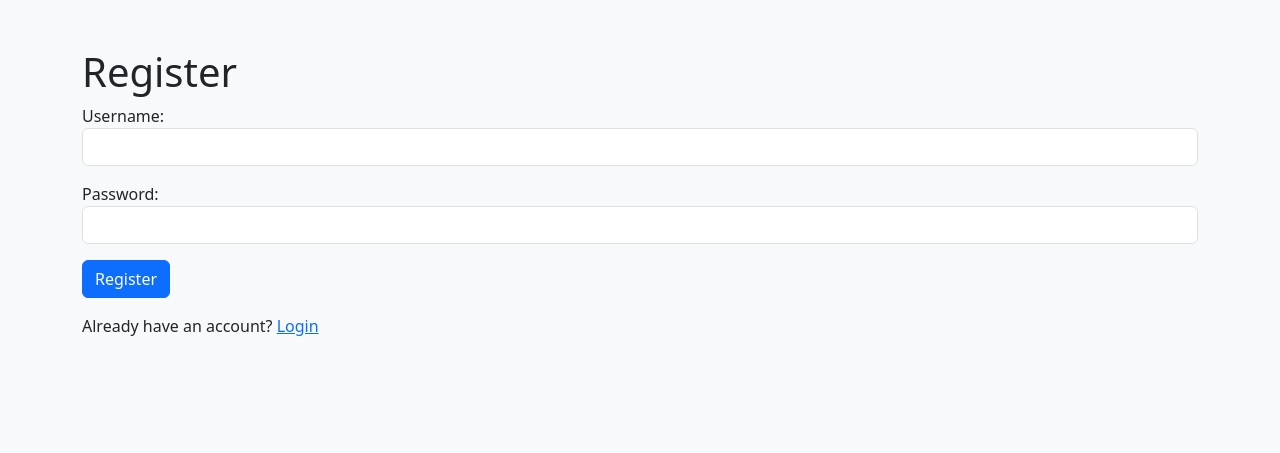
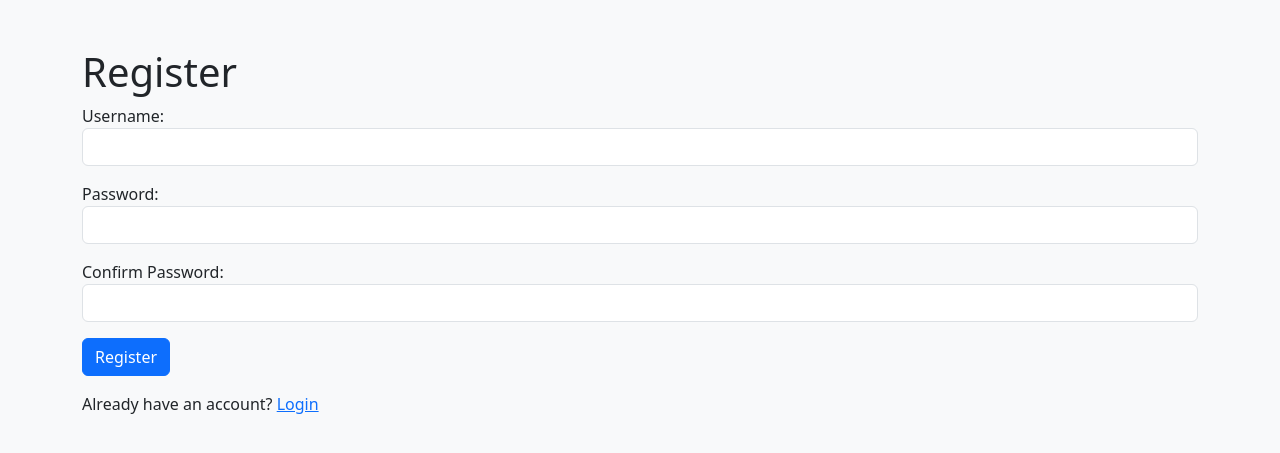
Before and after one commit to TimothyDY/Skedge, a Flask app: page /register in a window 1280 px wide. Shown: the part 56-509 px from the top of the page. Run offline with Flask 3, Linux system fonts and the light colour scheme; some libraries are stand-ins or nearby versions.

Commit message:
Update 3

```diff
--- a/templates/register.html
+++ b/templates/register.html
@@ -90,6 +90,10 @@
                 <label>Password:</label>
                 <input type="password" name="password" class="form-control">
             </div>
+            <div class="mb-3">
+                <label>Confirm Password:</label>
+                <input type="password" name="confirm_password" class="form-control">
+            </div>
             <input type="submit" value="Register" class="btn btn-primary">
         </form>
         <p class="mt-3">Already have an account? <a href="/login">Login</a></p>
```
Also changed, not shown: README.md.
